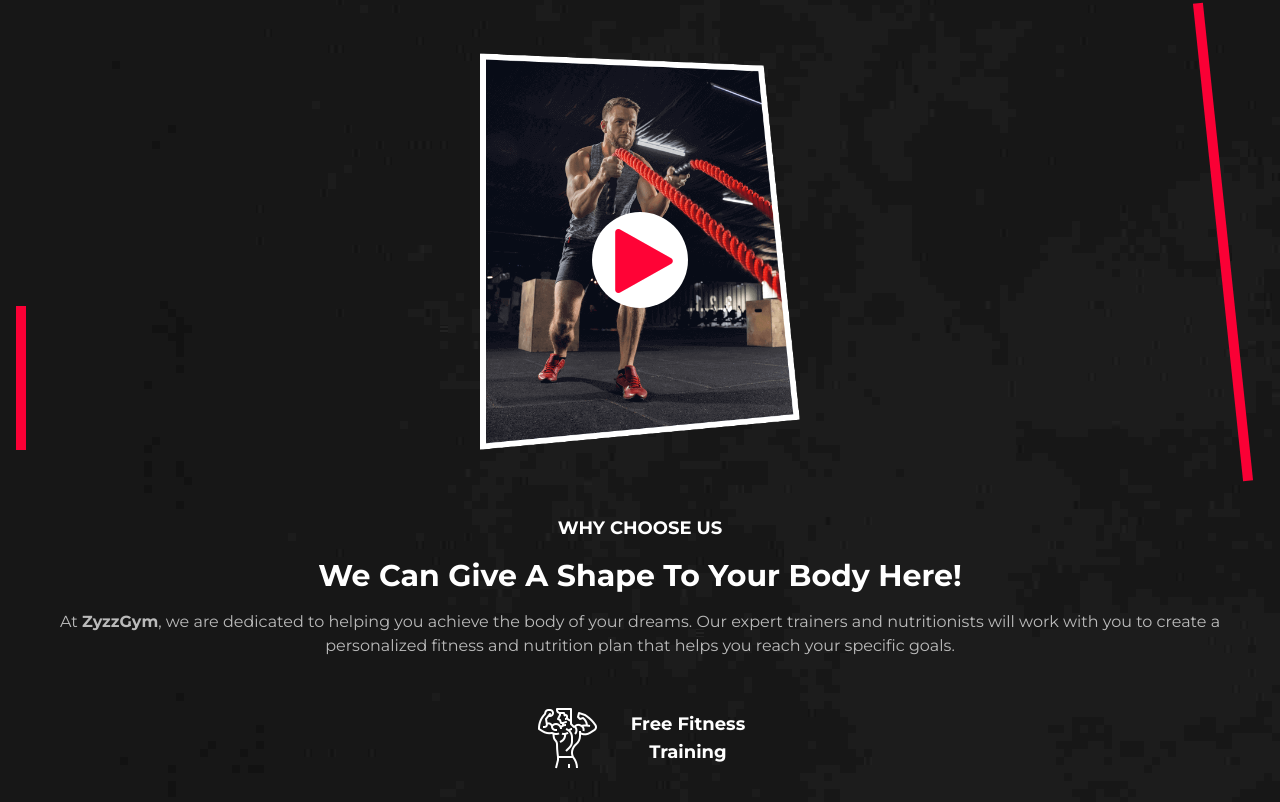
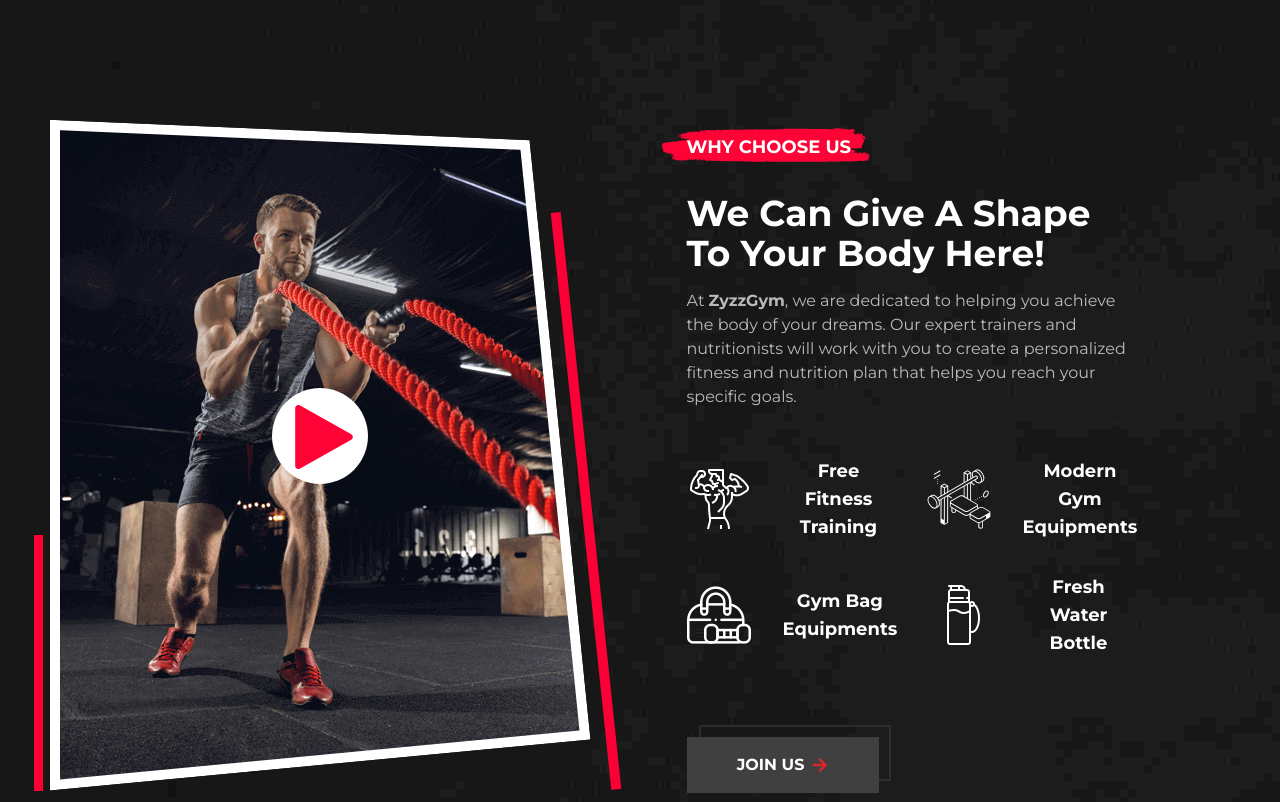
Before and after one commit to Pir4a/gym-website, a React (Vite) app: page / in a window 1280 px wide. Shown: the part 3113-3915 px from the top of the page. Built offline with nearby package versions, Linux system fonts and the light colour scheme.

Commit message:
chose component responsive

```diff
--- a/src/Components/ChoseUs.tsx
+++ b/src/Components/ChoseUs.tsx
@@ -6,6 +6,7 @@ import bag from "../assets/ChooseUs/gym-bag.png"
 import training from "../assets/ChooseUs/training.png"
 import { Link } from "react-router-dom"
 import { FaArrowRight } from "react-icons/fa"
+import titlebg from "../assets/hero/titlebg.svg"
 
 function ChoseUs() {
   const scrollToTop = () => {
@@ -14,27 +15,33 @@ function ChoseUs() {
 
   return (
     <>
-      <div className="font-Montserrat bg-[url('/src/assets/ChooseUs/choose-bg.jpg')] py-20">
-        <div className="flex justify-center relative">
-          <img src={main} className="w-80" />
-          <span className="h-36 w-[0.6rem] absolute bottom-0 left-4 bg-brightred"></span>
-          <span className="h-[480px] w-[0.6rem] absolute -bottom-8 -rotate-[6deg] right-[3.25rem] bg-brightred"></span>
+      <div className="font-Montserrat bg-[url('/src/assets/ChooseUs/choose-bg.jpg')] py-20 lg:flex lg:justify-center lg:items-center ">
+        <div className="flex justify-center relative xl:w-auto lg:w-1/3">
+          <img src={main} className="w-80 lg:w-auto " />
+          <span className="h-36 lg:h-64 w-[0.6rem] absolute bottom-0 left-4 lg:-left-4 bg-brightred"></span>
+          <span className="h-[480px] lg:h-[580px] w-[0.6rem] absolute -bottom-8 -rotate-[6deg] right-[3.25rem] lg:bottom-0 lg:right-0 bg-brightred"></span>
           <span className="absolute top-[40%] p-4 bg-white w-24 h-24 rounded-full">
             <img src={play} className="absolute top-[18%] left-5" />
           </span>
         </div>
-        <div className="w-full py-16 flex flex-col gap-4 text-white text-center items-center">
-          <h4 className="text-lg font-semibold">WHY CHOOSE US</h4>
-          <h3 className="text-3xl font-semibold px-16">
+        <div className="w-full py-16 flex flex-col gap-4 text-white text-center items-center lg:items-start lg:px-24 xl:w-1/2 lg:w-2/3 lg:max-w-[700px] lg:relative">
+          <img
+            src={titlebg}
+            className=" hidden lg:absolute lg:block top-[75px] left-[71px]"
+          />
+          <h4 className="text-lg font-semibold lg:text-left lg:py-4 z-10">
+            WHY CHOOSE US
+          </h4>
+          <h3 className="text-3xl font-semibold px-16 lg:text-left lg:px-0 lg:text-4xl">
             We Can Give A Shape To Your Body Here!
           </h3>
-          <p className="opacity-70 px-8">
+          <p className="opacity-70 px-8 lg:px-0 lg:text-left ">
             At <b>ZyzzGym</b>, we are dedicated to helping you achieve the body
             of your dreams. Our expert trainers and nutritionists will work with
             you to create a personalized fitness and nutrition plan that helps
             you reach your specific goals.
           </p>
-          <div className="flex flex-col items-center py-8 gap-8 w-full">
+          <div className="flex flex-col items-center py-8 gap-8 w-full lg:grid lg:grid-cols-2 lg:grid-rows-2">
             <span className="flex items-center gap-8 font-semibold text-lg">
               <img src={training} />
               Free Fitness <br /> Training
@@ -55,7 +62,7 @@ function ChoseUs() {
               Fresh Water <br /> Bottle
             </span>
           </div>
-          <div className="w-full flex justify-center">
+          <div className="w-full flex justify-center lg:justify-start">
             <Link to="/classes">
               <button
                 className="w-48 h-14 bg-neutral-700 flex justify-center items-center gap-2 font-semibold mt-8 relative"
```
